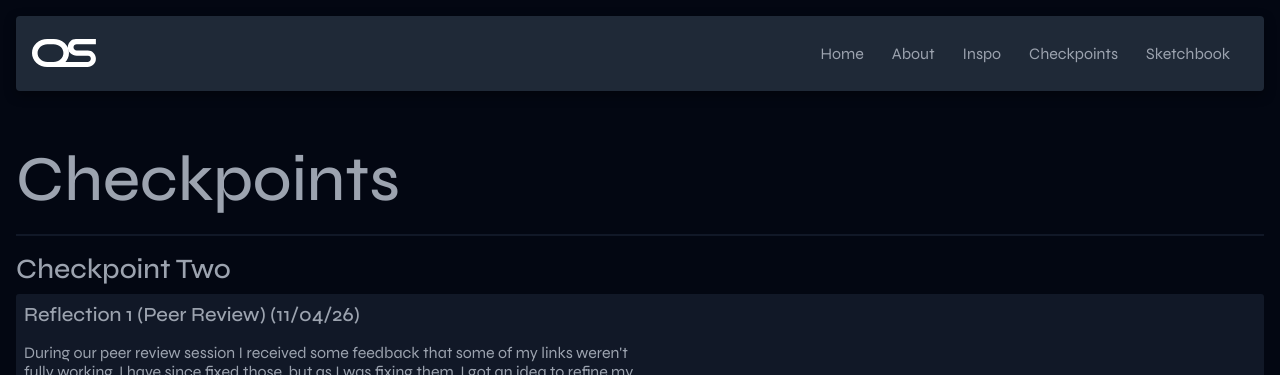
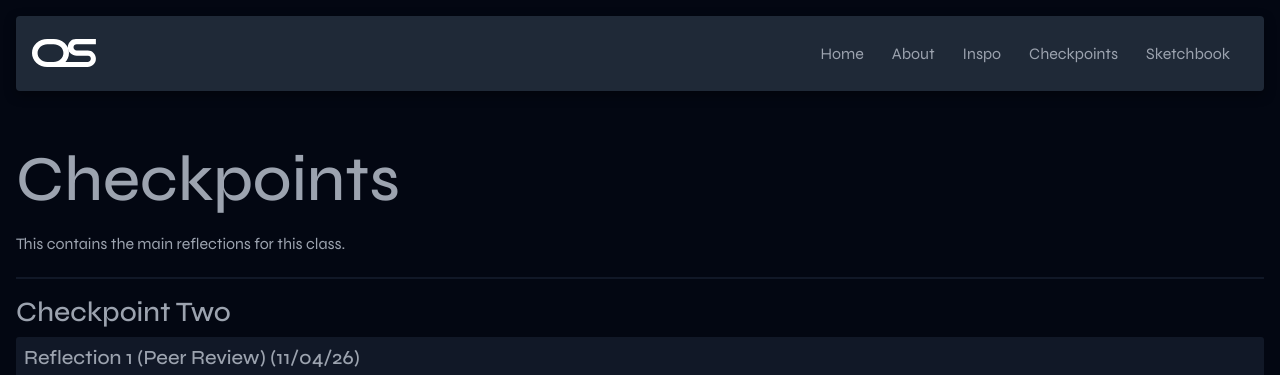
Before and after one commit to kuma-feo/interactive_wednesday, a plain HTML site: page checkpoint_one/checkpoint_one.html in a window 1280 px wide. Shown: the top 375 px of the page. Drawn offline with Linux system fonts and the light colour scheme.

Commit message:
Adding extra subtitle content.

```diff
--- a/checkpoint_one/checkpoint_one.html
+++ b/checkpoint_one/checkpoint_one.html
@@ -21,6 +21,9 @@
      </nav>
   </header>
   <h1>Checkpoints</h1>
+  <p>
+    This contains the main reflections for this class.
+  </p>
     <hr>
     <h2>Checkpoint Two</h2>
 
```
Also changed, not shown: about/about.html (+1 -0 lines).
